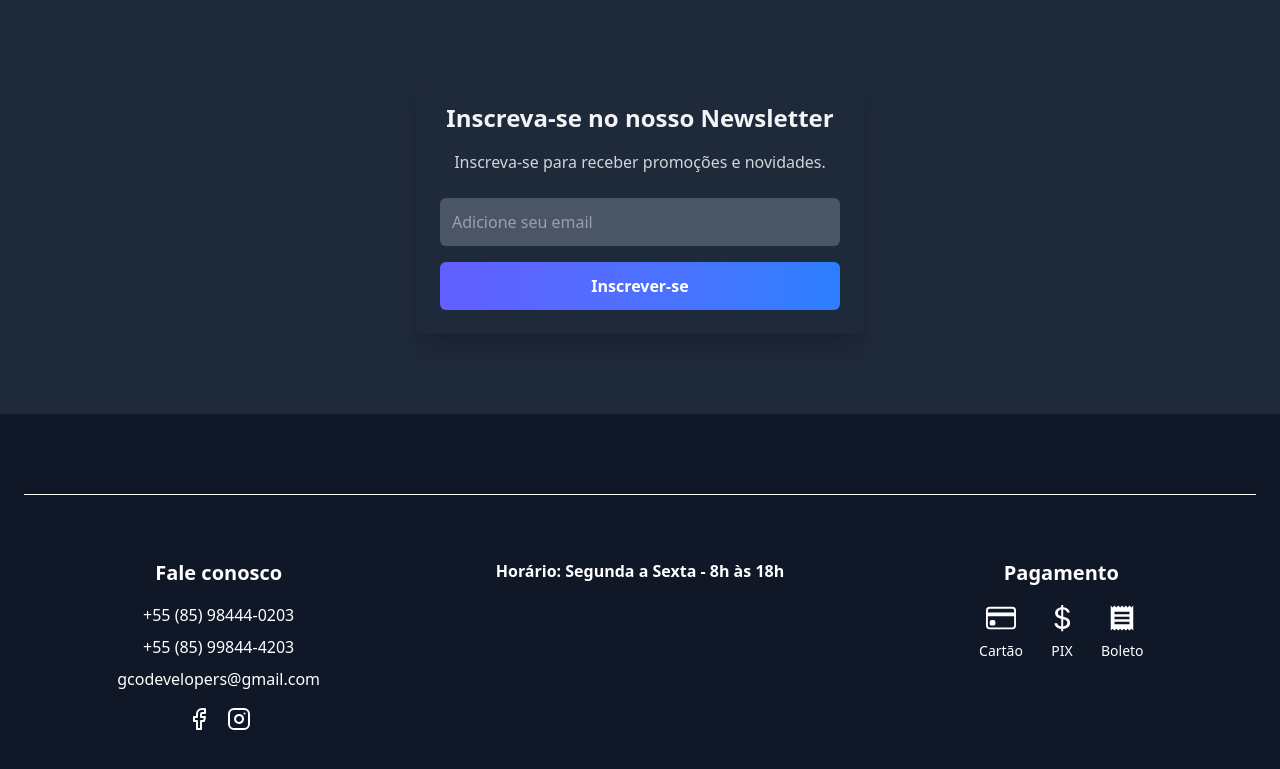
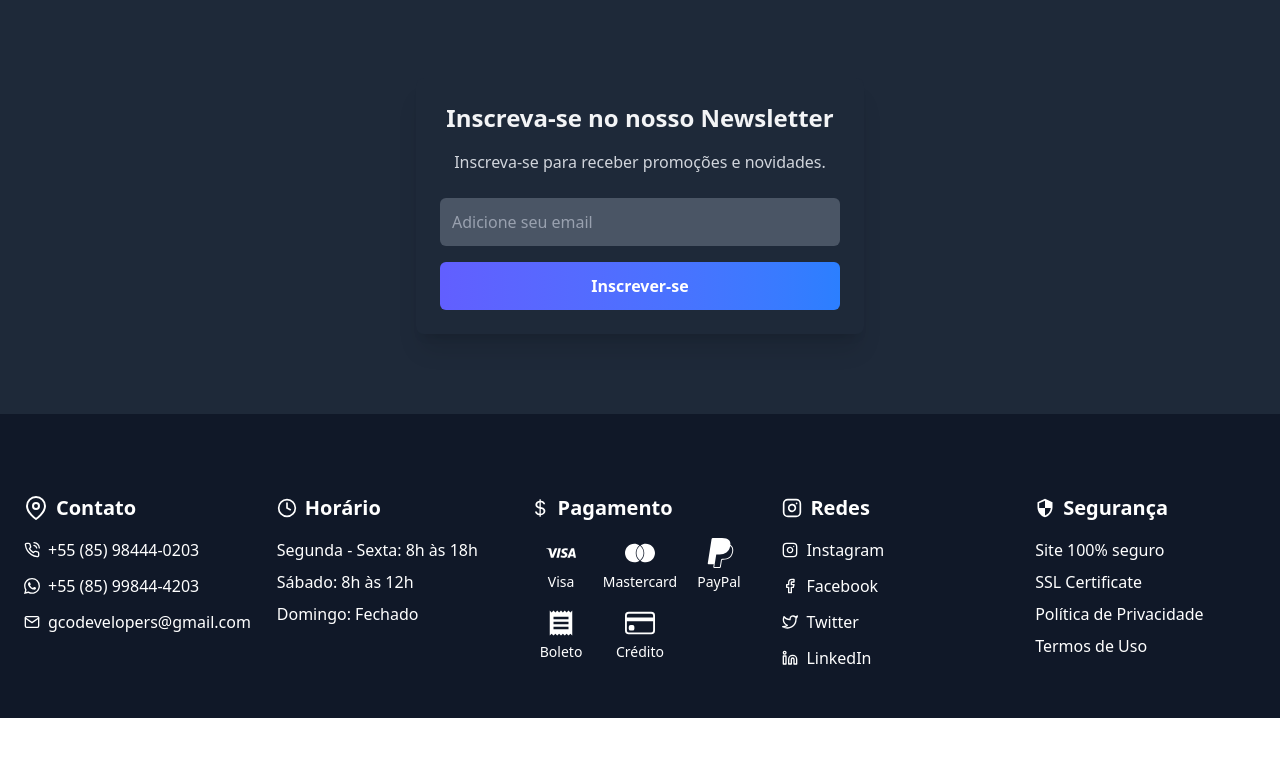
Before and after one commit to MoisesE2/gco-devs, a React (Vite) app: page / in a window 1280 px wide. Shown: the part 3618-4387 px from the top of the page. After the commit the page ends 4336 px from the top, so only its background shows below. Built offline with nearby package versions, Linux system fonts and the light colour scheme.

Commit message:
Update index.tsx

```diff
--- a/src/components/Footer/index.tsx
+++ b/src/components/Footer/index.tsx
@@ -1,10 +1,31 @@
 import { motion } from 'framer-motion'
-import { FiFacebook, FiInstagram } from 'react-icons/fi'
-import { BsCreditCard, BsCurrencyDollar } from 'react-icons/bs'
-import { MdReceipt } from 'react-icons/md'
+import {
+  FiFacebook,
+  FiInstagram,
+  FiTwitter,
+  FiLinkedin,
+  FiClock,
+  FiMail,
+  FiPhoneCall,
+  FiMapPin
+} from 'react-icons/fi'
+import {
+  BsCreditCard,
+  BsCurrencyDollar,
+  BsPaypal
+} from 'react-icons/bs'
+import {
+  MdReceipt,
+  MdSecurity
+} from 'react-icons/md'
+import {
+  SiVisa,
+  SiMastercard,
+  SiWhatsapp
+} from 'react-icons/si'
 
 export default function Footer() {
-  const items = {
+  const container = {
     hidden: { opacity: 0 },
     show: {
       opacity: 1,
@@ -26,61 +47,107 @@ export default function Footer() {
       className="bg-gray-900 text-white py-12"
     >
       <div className="container mx-auto px-6">
-        {/* Linha decorativa no topo (mantida) */}
         <motion.div
-          initial={{ scale: 0 }}
-          whileInView={{ scale: 1 }}
-          className="border-t mt-8 pt-8 text-center"
-        />
-
-        {/* Grid principal do rodapé */}
-        <motion.div
-          variants={items}
+          variants={container}
           initial="hidden"
           whileInView="show"
-          // 3 colunas para alinhar "Fale Conosco", "Horário" e "Pagamento"
-          className="grid md:grid-cols-3 gap-8 justify-items-center mt-8"
+          className="grid md:grid-cols-4 lg:grid-cols-5 gap-8 justify-items-start mt-8"
         >
-          {/* Coluna 1: Fale conosco */}
-          <motion.div variants={item} className="space-y-4 text-center">
-            <h3 className="text-xl font-bold mb-4">Fale conosco</h3>
+          {/* Coluna 1: Contatos */}
+          <motion.div variants={item} className="space-y-4">
+            <h3 className="text-xl font-bold flex items-center gap-2">
+              <FiMapPin className="text-2xl" /> Contato
+            </h3>
+            <div className="space-y-3">
+              <p className="flex items-center gap-2">
+                <FiPhoneCall /> +55 (85) 98444-0203
+              </p>
+              <p className="flex items-center gap-2">
+                <SiWhatsapp /> +55 (85) 99844-4203
+              </p>
+              <p className="flex items-center gap-2">
+                <FiMail /> gcodevelopers@gmail.com
+              </p>
+            </div>
+          </motion.div>
+
+          {/* Coluna 2: Horário */}
+          <motion.div variants={item} className="space-y-4">
+            <h3 className="text-xl font-bold flex items-center gap-2">
+              <FiClock /> Horário
+            </h3>
             <div className="space-y-2">
-              <p>+55 (85) 98444-0203</p>
-              <p>+55 (85) 99844-4203</p>
-              <p>gcodevelopers@gmail.com</p>
-              <div className="flex justify-center space-x-4 mt-4">
-                <FiFacebook className="text-2xl hover:text-blue-500 cursor-pointer" />
-                <FiInstagram className="text-2xl hover:text-pink-500 cursor-pointer" />
+              <p>Segunda - Sexta: 8h às 18h</p>
+              <p>Sábado: 8h às 12h</p>
+              <p>Domingo: Fechado</p>
+            </div>
+          </motion.div>
+
+          {/* Coluna 3: Pagamento */}
+          <motion.div variants={item} className="space-y-4">
+            <h3 className="text-xl font-bold flex items-center gap-2">
+              <BsCurrencyDollar /> Pagamento
+            </h3>
+            <div className="grid grid-cols-3 gap-4">
+              <div className="flex flex-col items-center">
+                <SiVisa className="text-3xl hover:text-blue-600" />
+                <span className="text-sm mt-1">Visa</span>
+              </div>
+              <div className="flex flex-col items-center">
+                <SiMastercard className="text-3xl hover:text-red-600" />
+                <span className="text-sm mt-1">Mastercard</span>
+              </div>
+              <div className="flex flex-col items-center">
+                <BsPaypal className="text-3xl hover:text-blue-500" />
+                <span className="text-sm mt-1">PayPal</span>
+              </div>
+              <div className="flex flex-col items-center">
+                <MdReceipt className="text-3xl hover:text-green-500" />
+                <span className="text-sm mt-1">Boleto</span>
+              </div>
+              <div className="flex flex-col items-center">
+                <BsCreditCard className="text-3xl hover:text-purple-500" />
+                <span className="text-sm mt-1">Crédito</span>
               </div>
             </div>
           </motion.div>
 
-          {/* Coluna 2 (central): Horário de funcionamento */}
-          <motion.div variants={item} className="text-center">
-            <p className="font-semibold">
-              Horário: Segunda a Sexta - 8h às 18h
-            </p>
+          {/* Coluna 4: Redes Sociais */}
+          <motion.div variants={item} className="space-y-4">
+            <h3 className="text-xl font-bold flex items-center gap-2">
+              <FiInstagram /> Redes
+            </h3>
+            <div className="flex flex-col gap-3">
+              <a href="#" className="flex items-center gap-2 hover:text-pink-500">
+                <FiInstagram /> Instagram
+              </a>
+              <a href="#" className="flex items-center gap-2 hover:text-blue-600">
+                <FiFacebook /> Facebook
+              </a>
+              <a href="#" className="flex items-center gap-2 hover:text-blue-400">
+                <FiTwitter /> Twitter
+              </a>
+              <a href="#" className="flex items-center gap-2 hover:text-blue-700">
+                <FiLinkedin /> LinkedIn
+              </a>
+            </div>
           </motion.div>
 
-          {/* Coluna 3: Pagamento */}
-          <motion.div variants={item} className="space-y-4 text-center">
-            <h3 className="text-xl font-bold mb-4">Pagamento</h3>
-            <div className="flex justify-center space-x-6">
-              <div className="flex flex-col items-center">
-                <BsCreditCard className="text-3xl hover:text-blue-500 cursor-pointer" />
-                <span className="mt-2 text-sm">Cartão</span>
-              </div>
-              <div className="flex flex-col items-center">
-                <BsCurrencyDollar className="text-3xl hover:text-green-500 cursor-pointer" />
-                <span className="mt-2 text-sm">PIX</span>
-              </div>
-              <div className="flex flex-col items-center">
-                <MdReceipt className="text-3xl hover:text-yellow-500 cursor-pointer" />
-                <span className="mt-2 text-sm">Boleto</span>
-              </div>
+          {/* Coluna 5: Segurança */}
+          <motion.div variants={item} className="space-y-4">
+            <h3 className="text-xl font-bold flex items-center gap-2">
+              <MdSecurity /> Segurança
+            </h3>
+            <div className="space-y-2">
+              <p>Site 100% seguro</p>
+              <p>SSL Certificate</p>
+              <p>Política de Privacidade</p>
+              <p>Termos de Uso</p>
             </div>
           </motion.div>
         </motion.div>
+
+        {/* Divisor e Copyright */}
       </div>
     </motion.footer>
   )
```
